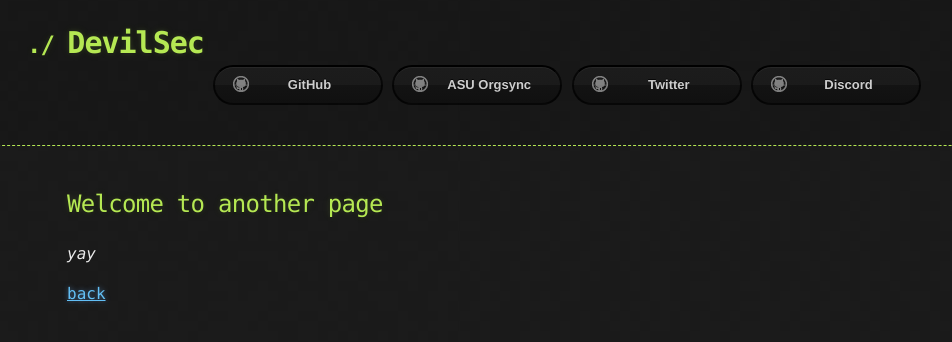
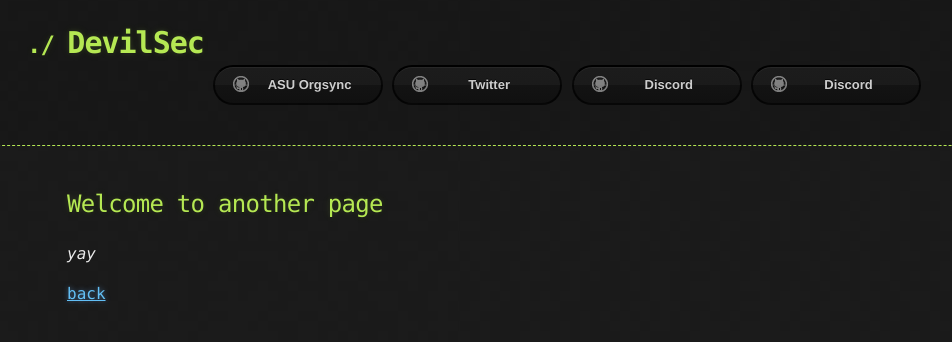
Before and after one commit to josephaorahim/asu_devilsec_website, a Jekyll site: the page built from another-page.md, in a window 1280 px wide. Shown: the top 342 px of the page, without its empty margins (73-1025 px from the left). Built offline with Jekyll 4.4.1, drawn with Linux system fonts in a browser that asks for light colours; our own code applies the rules of GitHub Pages for plain Markdown files.

```diff
--- a/_layouts/default.html
+++ b/_layouts/default.html
@@ -21,9 +21,10 @@
             <a href="{{ site.github.zip_url }}" class="btn">Download as .zip</a>
             <a href="{{ site.github.tar_url }}" class="btn">Download as .tar.gz</a>
           {% endif %}
-          <a href="{{ site.github.repository_url }}" class="btn btn-github"><span class="icon"></span>GitHub</a>
+
           <a href="{{ site.orgsync.url }}" class="btn btn-github"><span class="icon"></span>ASU Orgsync</a>
           <a href="{{ site.twitter.url }}" class="btn btn-github"><span class="icon"></span>Twitter</a>
+          <a href="{{ site.discord.url }}" class="btn btn-github"><span class="icon"></span>Discord</a>
           <a href="{{ site.discord.url }}" class="btn btn-github"><span class="icon"></span>Discord</a>
         </section>
       </div>
```
Also changed, not shown: index.md (+2 -3 lines), 3 other files.
